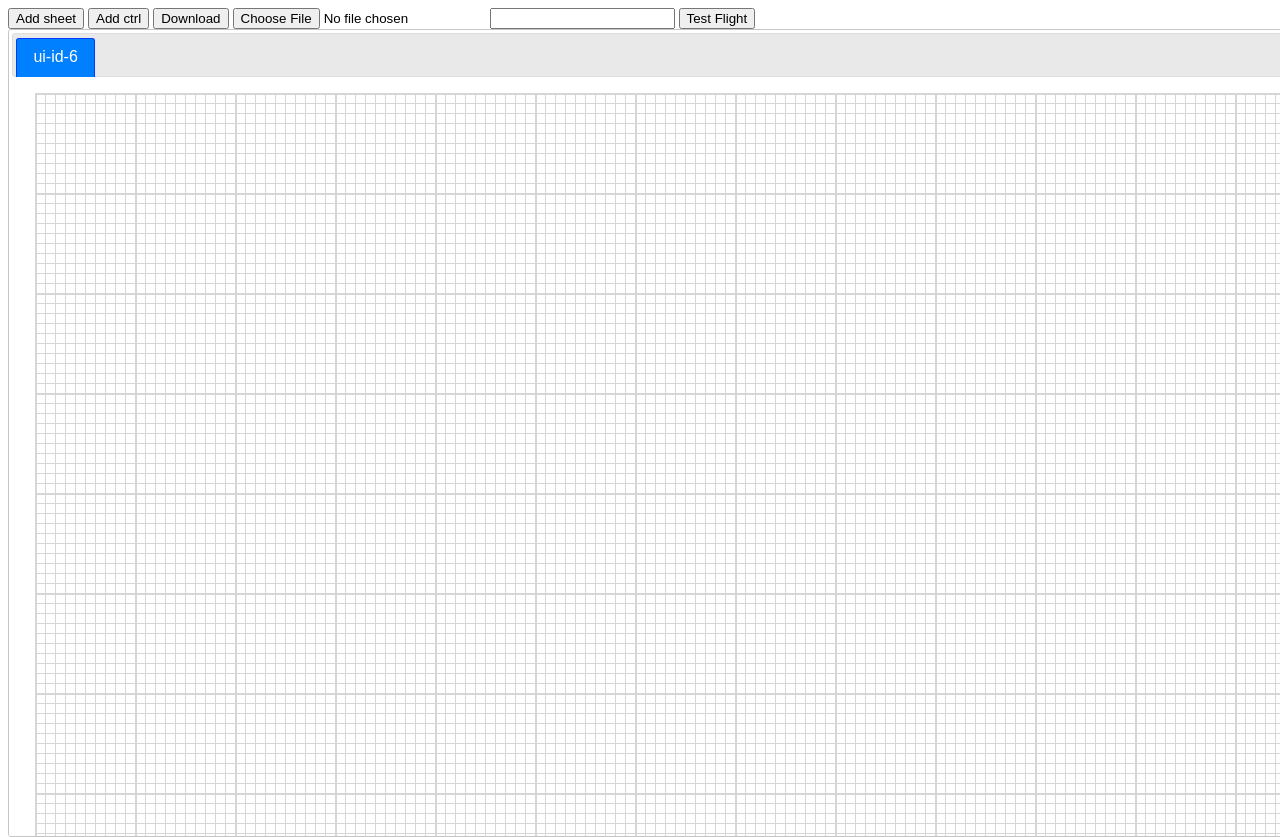
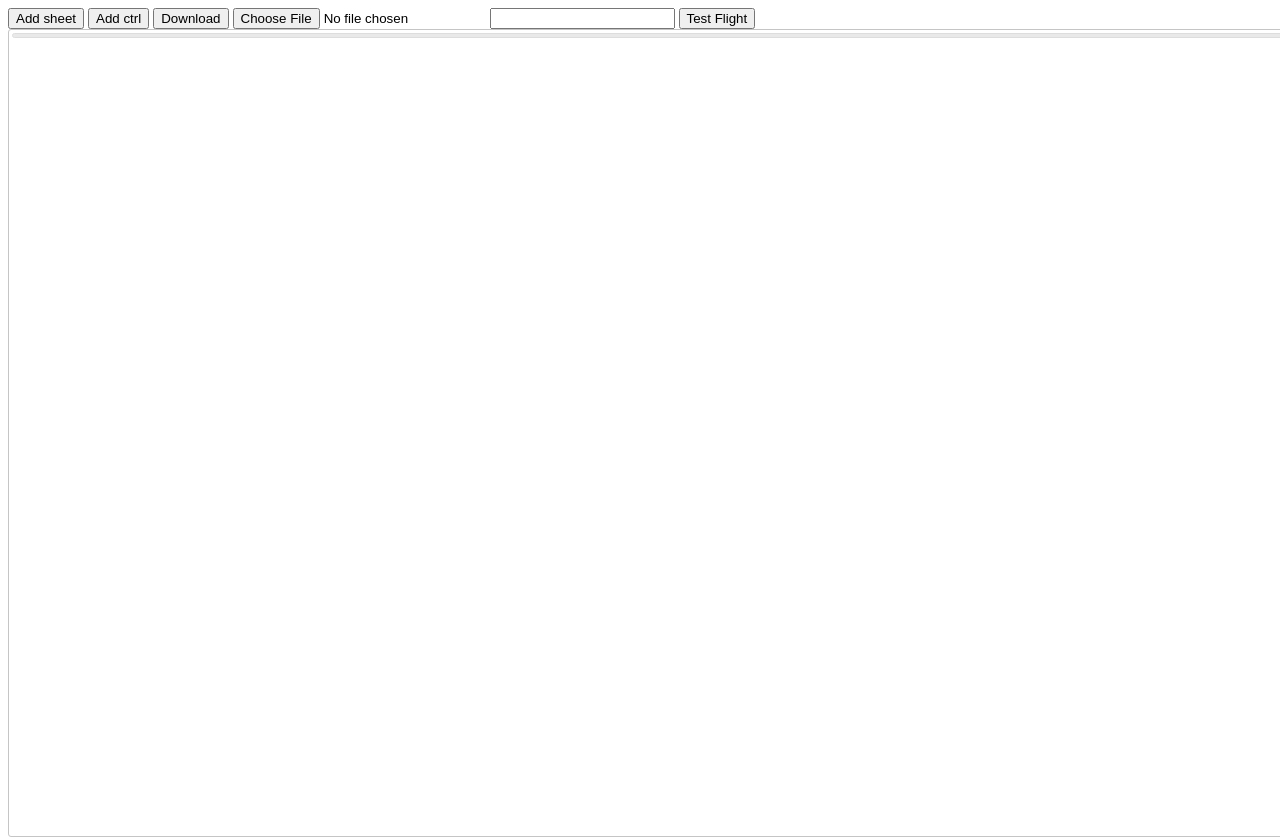
Before and after one commit to quwahara/Guicoz, a website: page index2.html in a window 1280 px wide. Both pictures are taken after a click on the button "Test Flight". Drawn offline with nearby package versions, Linux system fonts and the light colour scheme.

Commit message:
Add function removeSheet

```diff
--- a/index2.html
+++ b/index2.html
@@ -156,10 +156,10 @@
           }
           gk.cmds.addSheet = function () {
             var tabContent = $("<div class='tab-content'></div>").uniqueId().appendTo(gk.elm.room.desk.book.elm)
-            var tabTitle = $("<li><a href='#" + tabContent.attr("id") + "'></a></lid>").uniqueId().appendTo(gk.elm.room.desk.book.tabTitles)
+            var tabTitle = $("<li><a href='#" + tabContent.attr("id") + "'></a></li>").uniqueId().appendTo(gk.elm.room.desk.book.tabTitles)
             var sheet = $("<div class='sheet'></div>").uniqueId().appendTo(tabContent)
             var sheetId = sheet.attr("id")
-            var tabTitle = $("#" + tabTitle.get(0).id).find("a").text(sheetId)
+            $("#" + tabTitle.get(0).id).find("a").text(sheetId)
             var book = gk.book()
             book.sheet = { elm: sheet, selected: null, ctrls: {} }
             book.sheets.count += 1
@@ -182,7 +182,18 @@
           }
           gk.cmds.removeSheet = function (cmd, sheetId) {
             sheetId = sheetId || (gk.sheet().elm.get(0).id)
-            gk.cmds.removeAllCtrlInSheet(cmd, sheetId)
+            var bookId = gk(["findParentId", sheetId])
+            if(bookId) {
+              gk(["removeAllCtrlInSheet", sheetId])
+              var sheetSpec = gk.spec.all[sheetId]
+              $("#" + sheetSpec.tabTitleId).remove()
+              $("#" + sheetSpec.tabContentId).remove()
+              var book = gk.book()
+              book.sheets.count -= 1
+              book.elm.tabs("refresh")
+              delete gk.spec.all[bookId].sheets[sheetId]
+              delete gk.spec.all[sheetId]
+            }
           }
           gk.cmds.findParentId = function (cmd, id) {
             var parentId = null
@@ -256,8 +267,8 @@
         $("#testFlightButton").click(function () {
           var arg1 = $("#testText").val()
           // GK(["findSheetHavingCtrl"])
-          GK(["removeAllCtrlInSheet"], arg1)
-          // GK(["removeSheet"])
+          // GK(["removeAllCtrlInSheet"], arg1)
+          GK(["removeSheet"], arg1)
           // var res = GK(["findParentId", $("#testText").val()])
           // console.log("# res");
           // console.log(res);
```
